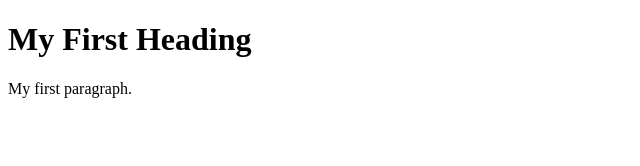
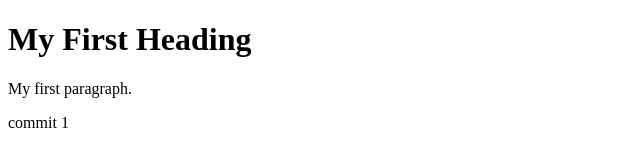
Before and after one commit to Pyae-Phone-Thant/ProjectA, a plain HTML site: page index.html in a window 1280 px wide. Shown: the full height of the page, 0-640 px from the left. Drawn offline with Linux system fonts and the light colour scheme.

Commit message:
commit 1

```diff
--- a/index.html
+++ b/index.html
@@ -7,3 +7,4 @@
 
 </body>
 </html>
+<p>commit 1</p>
```
